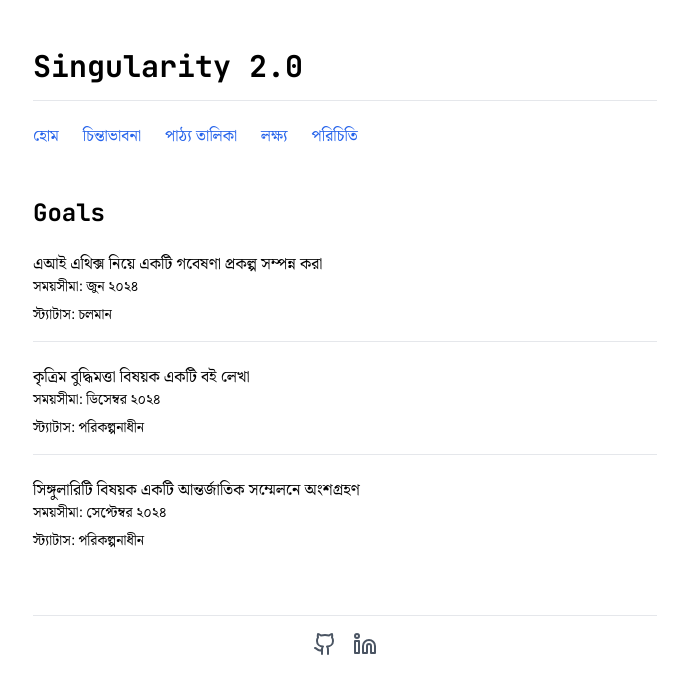
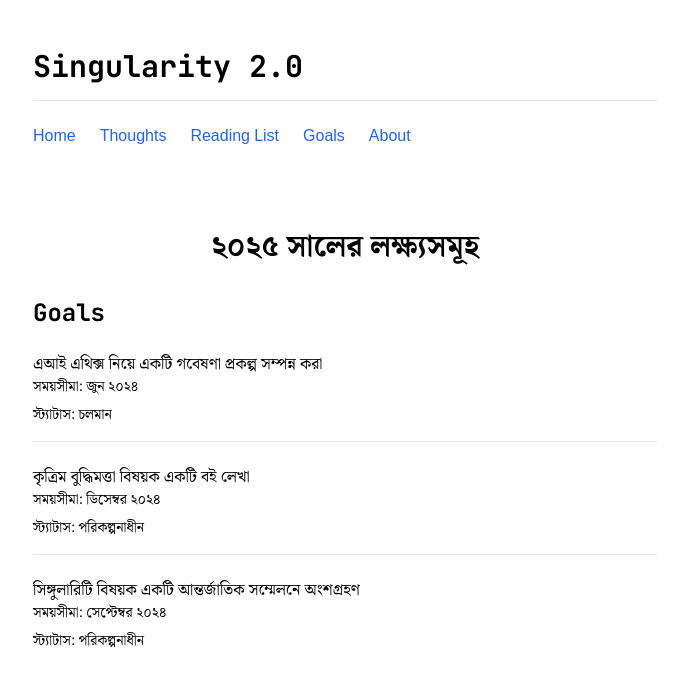
Before and after one commit to ahammadnafiz/singularity2.0, a Next.js app: page /singularity2.0/goals in a window 1280 px wide. Shown: the top 692 px of the page, without its empty margins (295-983 px from the left). Built offline with nearby package versions, Linux system fonts and the light colour scheme.

Commit message:
refactor: update navigation and footer text to English; remove deprecated blog page

```diff
--- a/app/blog/page.tsx
+++ /dev/null
@@ -1,26 +0,0 @@
-import Link from "next/link"
-
-// This would typically come from a database or CMS
-const blogPosts = [
-  { id: 1, title: "Next.js 13 এর নতুন বৈশিষ্ট্য", date: "২০২৩-০৫-১৫" },
-  { id: 2, title: "React Server Components কী এবং কেন?", date: "২০২৩-০৫-১০" },
-  { id: 3, title: "Tailwind CSS দিয়ে দ্রুত UI ডিজাইন", date: "২০২৩-০৫-০৫" },
-]
-
-export default function BlogPage() {
-  return (
-    <div className="prose prose-lg mx-auto">
-      <h1 className="text-4xl font-bold mb-6">ব্লগ পোস্ট</h1>
-      <ul className="space-y-4">
-        {blogPosts.map((post) => (
-          <li key={post.id} className="border-b border-gray-200 pb-4">
-            <Link href={`/blog/${post.id}`} className="block hover:underline">
-              <h2 className="text-2xl font-semibold">{post.title}</h2>
-              <p className="text-sm text-gray-500">{post.date}</p>
-            </Link>
-          </li>
-        ))}
-      </ul>
-    </div>
-  )
-}
--- a/app/components/Footer.tsx
+++ b/app/components/Footer.tsx
@@ -1,7 +1,7 @@
 export default function Footer() {
     return (
       <footer className="bg-black text-white py-4 text-center">
-        <p>&copy; {new Date().getFullYear()} Bangla Tech Blog. সর্বস্বত্ব সংরক্ষিত।</p>
+        <p>&copy; {new Date().getFullYear()} Singularity. সর্বস্বত্ব সংরক্ষিত।</p>
       </footer>
     )
   }
--- a/app/components/Header.tsx
+++ b/app/components/Header.tsx
@@ -1,12 +1,12 @@
 import Link from "next/link"
 
 const navItems = [
-  { href: "/", label: "হোম" },
-  { href: "/blog", label: "ব্লগ" },
-  { href: "/thoughts", label: "চিন্তাভাবনা" },
-  { href: "/reading-list", label: "পাঠ্য তালিকা" },
-  { href: "/goals", label: "লক্ষ্য" },
-  { href: "/predictions", label: "ভবিষ্যদ্বাণী" },
+  { href: "/", label: "Home" },
+  { href: "/blog", label: "Blog" },
+  { href: "/thoughts", label: "Thoughts" },
+  { href: "/reading-list", label: "Reading List" },
+  { href: "/goals", label: "Goals" },
+  { href: "/predictions", label: "Predictions" },
 ]
 
 export default function Header() {
--- a/app/goals/page.tsx
+++ b/app/goals/page.tsx
@@ -1,4 +1,4 @@
-import PostFooter from "@/app/components/PostFooter"
+import React from 'react';
 
 const goals = [
   {
@@ -16,22 +16,25 @@ const goals = [
     deadline: "সেপ্টেম্বর ২০২৪",
     status: "পরিকল্পনাধীন",
   },
-]
+];
 
 export default function Goals() {
   return (
-    <div>
+    <div className="max-w-3xl mx-auto py-8">
+      <h1 className="text-3xl font-bold mb-8 text-center">২০২৫ সালের লক্ষ্যসমূহ</h1>
       <div className="space-y-6">
         <h2 className="text-xl sm:text-2xl font-bold font-jetbrains-mono">Goals</h2>
         {goals.map((goal, index) => (
-          <div key={index} className={`pb-4 ${index !== goals.length - 1 ? "border-b border-gray-200" : ""}`}>
+          <div
+            key={index}
+            className={`pb-4 ${index !== goals.length - 1 ? "border-b border-gray-200" : ""}`}
+          >
             <h3 className="text-base font-medium">{goal.title}</h3>
             <p className="text-sm">সময়সীমা: {goal.deadline}</p>
             <p className="text-sm mt-2">স্ট্যাটাস: {goal.status}</p>
           </div>
         ))}
       </div>
-      <PostFooter />
     </div>
-  )
+  );
 }
--- a/app/layout.tsx
+++ b/app/layout.tsx
@@ -20,11 +20,11 @@ export const metadata = {
 }
 
 const navItems = [
-  { href: "/", label: "হোম" },
-  { href: "/thoughts", label: "চিন্তাভাবনা" },
-  { href: "/reading-list", label: "পাঠ্য তালিকা" },
-  { href: "/goals", label: "লক্ষ্য" },
-  { href: "/about", label: "পরিচিতি" },
+  { href: "/", label: "Home" },
+  { href: "/thoughts", label: "Thoughts" },
+  { href: "/reading-list", label: "Reading List" },
+  { href: "/goals", label: "Goals" },
+  { href: "/about", label: "About" },
 ]
 
 export default function RootLayout({
```
